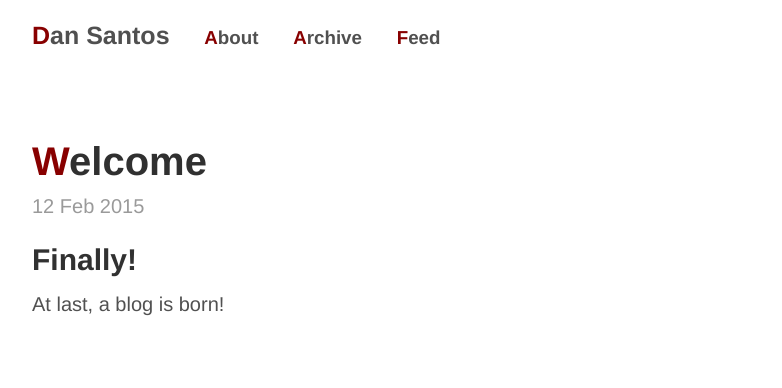
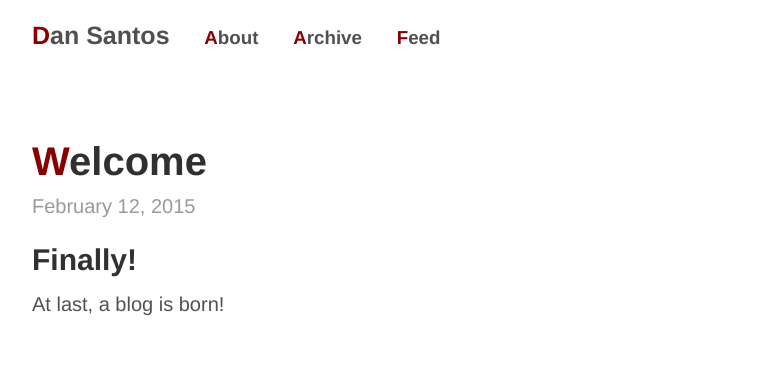
Before and after one commit to CanIGetAPickle/CanIGetAPickle.github.io, a Jekyll site: the page built from index.html, in a window 1280 px wide. Shown: the top 388 px of the page, without its empty margins (248-1030 px from the left). Built offline with Jekyll 4.4.1, drawn with Linux system fonts in a browser that asks for light colours; the list of posts is cut into pages by our own code.

Commit message:
Clean formatting

```diff
--- a/index.html
+++ b/index.html
@@ -12,7 +12,7 @@
       </a>
     </h1>
 
-    <time datetime="{{ post.date | date_to_xmlschema }}" class="post-date">{{ post.date | date_to_string }}</time>
+    <time datetime="{{ post.date | date_to_xmlschema }}" class="post-date">{{ post.date | date: '%B %d, %Y' }}</time>
 
     {{ post.content }}
   </article>
--- a/public/css/poole.css
+++ b/public/css/poole.css
@@ -304,6 +304,7 @@
   background-color: #ececec;
   text-align: center;
   border-radius: 10px;
+  font-weight: bold;
 }
 
 
```
